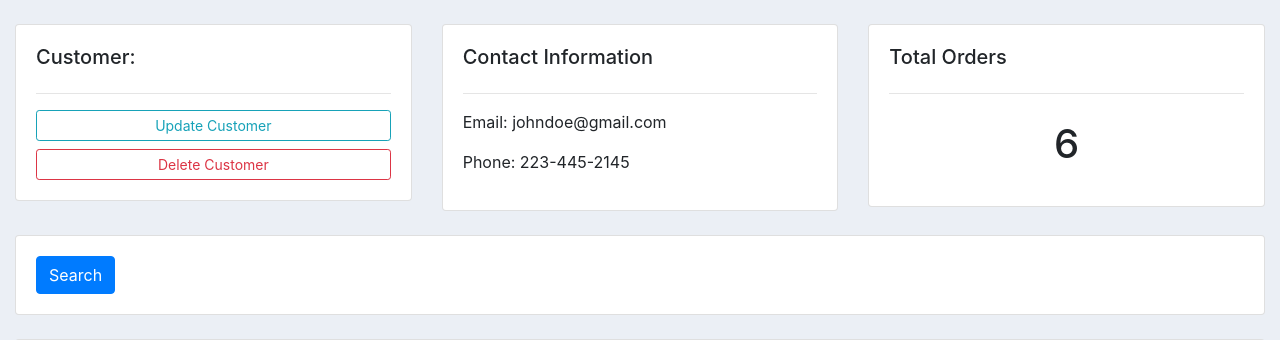
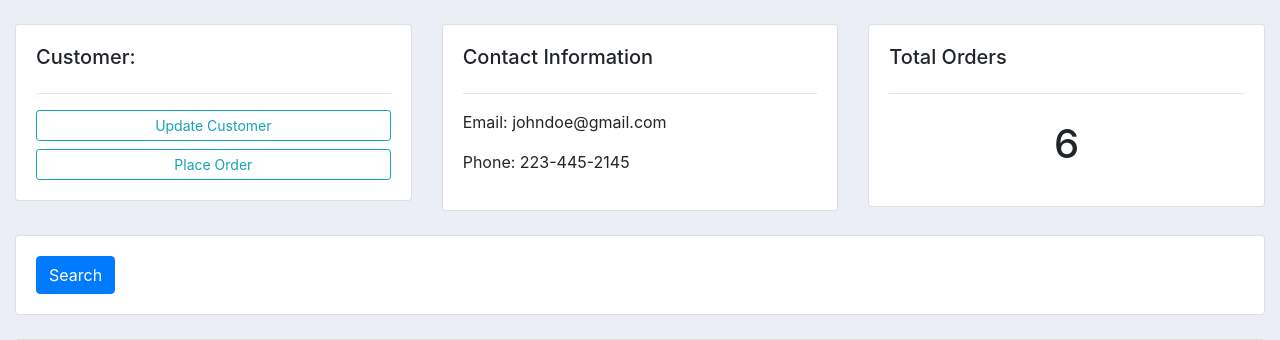
Before and after one commit to DenimCity/customer_management, a Django app: page /customer/1/ in a window 1280 px wide. Shown: the part 56-396 px from the top of the page. Run offline with Django 3.2, Linux system fonts and the light colour scheme; data comes from the database, SQL or seed files in the repository; both versions use the stored data as it was after the commit; some libraries are stand-ins or nearby versions.

Commit message:
can now create multiple products

```diff
--- a/accounts/templates/accounts/customer.html
+++ b/accounts/templates/accounts/customer.html
@@ -10,7 +10,7 @@
 			<h5>Customer:</h5>
 			<hr>
 			<a class="btn btn-outline-info  btn-sm btn-block" href="">Update Customer</a>
-			<a class="btn btn-outline-danger  btn-sm btn-block" href="">Delete Customer</a>
+			<a class="btn btn-outline-info  btn-sm btn-block" href="{% url 'create_order' customer.id %}">Place Order</a>
 
 		</div>
 	</div>
--- a/accounts/templates/accounts/dashboard.html
+++ b/accounts/templates/accounts/dashboard.html
@@ -34,7 +34,7 @@
 		<h5>LAST 5 ORDERS</h5>
 		<hr>
 		<div class="card card-body">
-			<a class="btn btn-primary  btn-sm btn-block" href='{% url 'create_order' %}'>Create Order</a>
+
 			<table class="table table-sm">
 				<tr>
 					<th>Product</th>
--- a/accounts/templates/accounts/order_form.html
+++ b/accounts/templates/accounts/order_form.html
@@ -8,7 +8,11 @@
 
         <form aaction="" method="POST">
             {% csrf_token %}
-            {{form }}
+            {{ formset.management_form}}
+            {% for form in formset %}
+                {{form}}
+                <hr>
+            {% endfor%}
             <input type='submit' name="Submit">
         </form>
         </div>
--- a/accounts/urls.py
+++ b/accounts/urls.py
@@ -5,7 +5,8 @@ urlpatterns = [
     path('', views.home, name="home"),
     path('products/', views.products, name="products"),
     path('customer/<str:pk>/', views.customers, name="customer"),
-    path('create_order', views.createOrder, name="create_order"),
+
+    path('create_order/<str:pk>', views.createOrder, name="create_order"),
     path('update_order/<str:pk>/', views.updateOrder, name="update_order"),
     path('delete_order/<str:pk>/', views.deleteOrder, name="delete_order"),
 ]
--- a/accounts/views.py
+++ b/accounts/views.py
@@ -1,5 +1,6 @@
 from django.shortcuts import render, redirect
 from django.http import HttpResponse
+from django.forms import inlineformset_factory
 
 from .models import *
 from .forms import OrderForm
@@ -41,14 +42,17 @@ def customers(request, pk):
     return render(request, 'accounts/customer.html', context)
 
 
-def createOrder(request):
-    form = OrderForm()
+def createOrder(request, pk):
+    OrderFormSet = inlineformset_factory(
+        Customer, Order, fields=('product', 'status'), extra=10)
+    customer = Customer.objects.get(id=pk)
+    formset = OrderFormSet(queryset=Order.objects.none(), instance=customer)
     if request.method == 'POST':
-        form = OrderForm(request.POST)
-        if form.is_valid():
-            form.save()
+        formset = OrderFormSet(request.POST, instance=customer)
+        if formset.is_valid():
+            formset.save()
             return redirect('/')
-    context = {'form': form}
+    context = {'formset': formset}
     return render(request, 'accounts/order_form.html', context)
 
 
```
Also changed, not shown: db.sqlite3.
